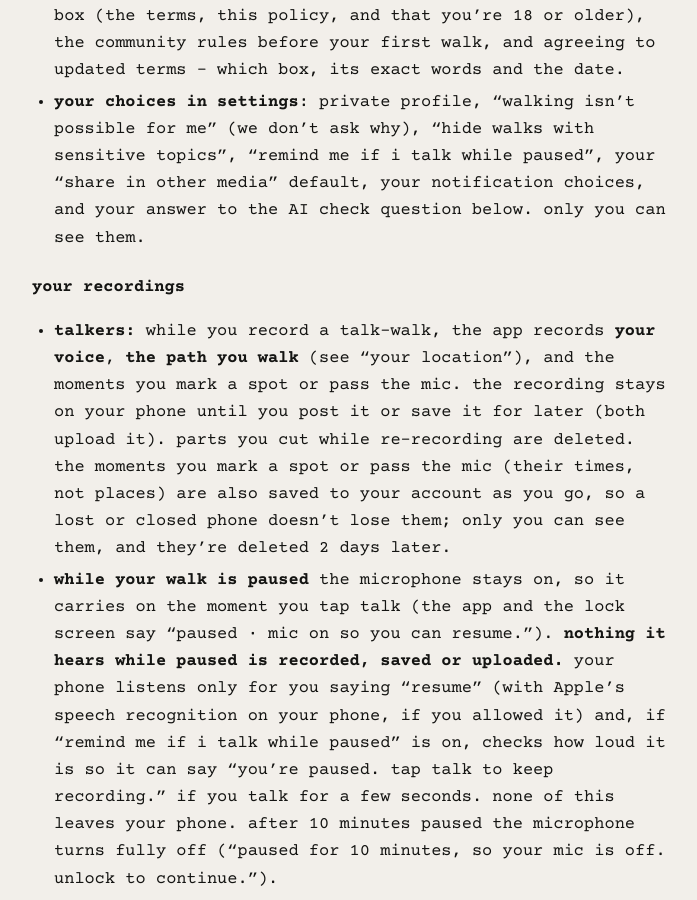
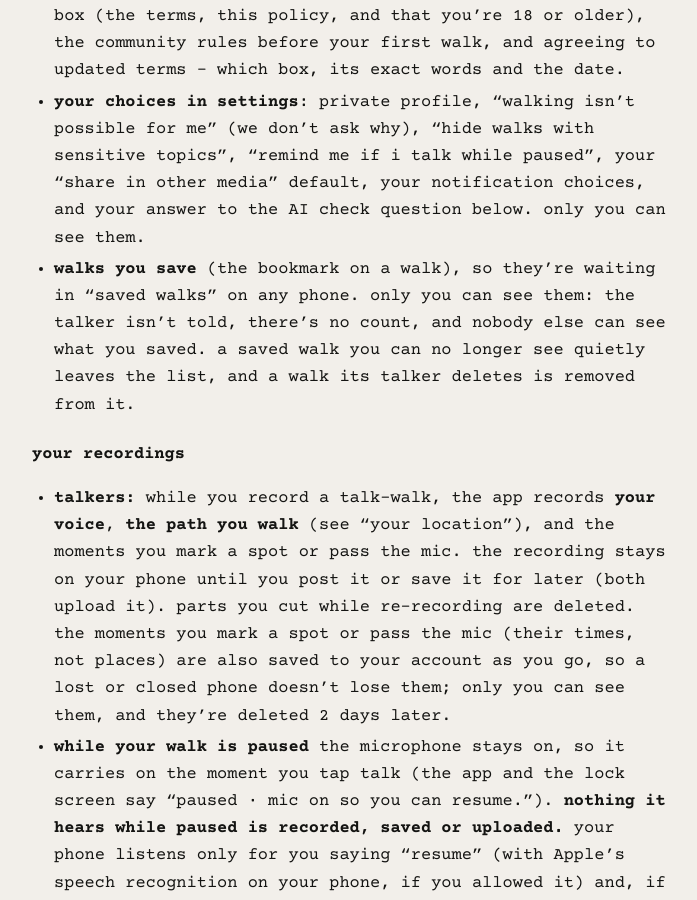
Before and after one commit to thorayaaa/caniwalkwithyou-site, a Jekyll site: the page built from privacy.md, in a window 1280 px wide and 900 px high, scrolled down 1690 px. Shown: the whole window, without its empty margins (288-985 px from the left). Built offline with Jekyll 4.4.1, drawn with Linux system fonts in a browser that asks for light colours; part of the change alters nothing that is shown; some of the changed text lies outside the part shown.

Commit message:
Privacy: saved walks - kept with your account, only you see them, the talker isn't told, no count (November 3, 2026)
Co-Authored-By: Claude Opus 5.5 <noreply@anthropic.com>

```diff
--- a/privacy.md
+++ b/privacy.md
@@ -7,7 +7,7 @@ description: what can i walk with you? collects, why, who can see it, and how to
 
 # privacy policy
 
-<p class="updated">last updated November 1, 2026</p>
+<p class="updated">last updated November 3, 2026</p>
 
 <div class="short" markdown="1">
 **the short version**
@@ -37,6 +37,7 @@ this policy covers the app and this website.
 - **your age: only "18 or older: yes or no"**, and when it was checked. the app asks for your date of birth only to check this. the date itself is never kept - not on your phone, not on our server. if the answer is "no", everything that account posted is hidden from everyone.
 - **the agreements you tick**, so there's a record: the sign-up box (the terms, this policy, and that you're 18 or older), the community rules before your first walk, and agreeing to updated terms - which box, its exact words and the date.
 - **your choices in settings**: private profile, "walking isn't possible for me" (we don't ask why), "hide walks with sensitive topics", "remind me if i talk while paused", your "share in other media" default, your notification choices, and your answer to the AI check question below. only you can see them.
+- **walks you save** (the bookmark on a walk), so they're waiting in "saved walks" on any phone. only you can see them: the talker isn't told, there's no count, and nobody else can see what you saved. a saved walk you can no longer see quietly leaves the list, and a walk its talker deletes is removed from it.
 
 ### your recordings
 
```
